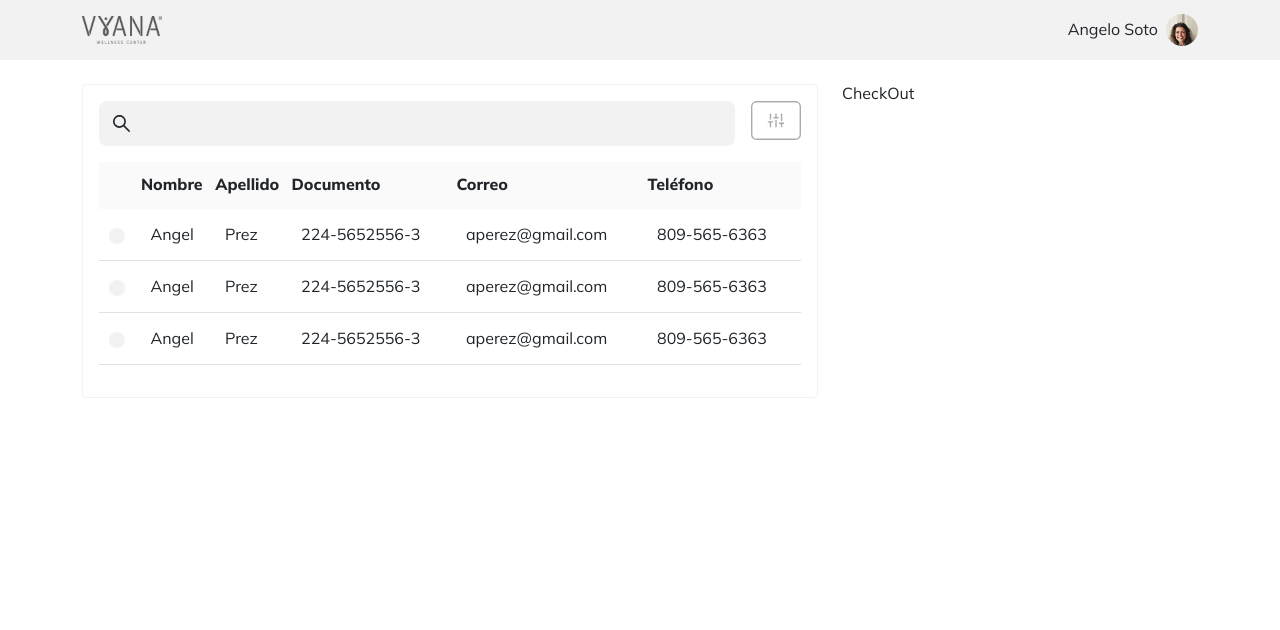
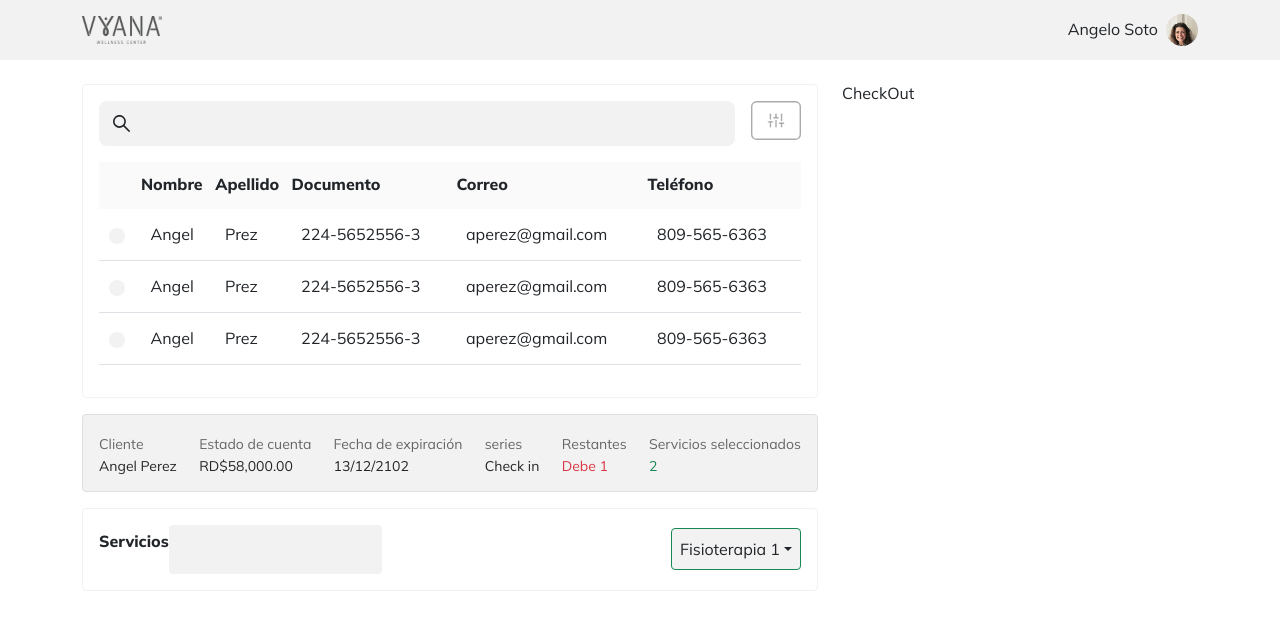
Before and after one commit to Felix-Asante/Vyana-portal, a React (Create React App) app: page / in a window 1280 px wide. Shown: the top 630 px of the page. Built offline with nearby package versions, Linux system fonts and the light colour scheme.

Commit message:
main@service

```diff
--- a/public/index.html
+++ b/public/index.html
@@ -12,6 +12,16 @@
 		<link rel="apple-touch-icon" href="%PUBLIC_URL%/logo.svg" />
 
 		<title>Vyana Portal</title>
+		<script
+			src="https://cdn.jsdelivr.net/npm/@popperjs/core@2.10.2/dist/umd/popper.min.js"
+			integrity="sha384-7+zCNj/IqJ95wo16oMtfsKbZ9ccEh31eOz1HGyDuCQ6wgnyJNSYdrPa03rtR1zdB"
+			crossorigin="anonymous"
+		></script>
+		<script
+			src="https://cdn.jsdelivr.net/npm/bootstrap@5.1.3/dist/js/bootstrap.min.js"
+			integrity="sha384-QJHtvGhmr9XOIpI6YVutG+2QOK9T+ZnN4kzFN1RtK3zEFEIsxhlmWl5/YESvpZ13"
+			crossorigin="anonymous"
+		></script>
 	</head>
 	<body>
 		<noscript>You need to enable JavaScript to run this app.</noscript>
--- a/src/index.js
+++ b/src/index.js
@@ -3,6 +3,8 @@ import ReactDOM from "react-dom";
 import App from "./App";
 import "antd/dist/antd.css";
 import "bootstrap/dist/css/bootstrap.min.css";
+// import "bootstrap/dist/js/bootstrap.min.js";
+
 import "./sass/main.scss";
 
 ReactDOM.render(
--- a/src/modules/main/Index.js
+++ b/src/modules/main/Index.js
@@ -1,10 +1,42 @@
 import React from "react";
+import Service from "./Service";
 import UserSearch from "./UserSearch";
 
 export default function Index() {
 	return (
 		<div>
 			<UserSearch />
+			{/* ORDER INFO */}
+			<div className="bg_light order-info p-3 my-3">
+				<div className="d-flex justify-content-between">
+					<div className="client">
+						<p className="title">Cliente</p>
+						<h6>Angel Perez</h6>
+					</div>
+					<div className="total">
+						<p className="title">Estado de cuenta</p>
+						<h6>RD$58,000.00</h6>
+					</div>
+					<div className="expiry-date">
+						<p className="title">Fecha de expiración</p>
+						<h6>13/12/2102</h6>
+					</div>
+					<div className="series">
+						<p className="title">series</p>
+						<h6>Check in</h6>
+					</div>
+					<div>
+						<p className="title">Restantes</p>
+						<h6 className="text-danger">Debe 1</h6>
+					</div>
+					<div className="selected-service">
+						<p className="title">Servicios seleccionados</p>
+						<h6 className="text-success">2</h6>
+					</div>
+				</div>
+			</div>
+			{/* SERVICES */}
+			<Service />
 		</div>
 	);
 }
--- /dev/null
+++ b/src/modules/main/Service.js
@@ -0,0 +1,55 @@
+import React, { useState } from "react";
+
+export default function Service() {
+	const [selectedOption, setSelectedOption] = useState("Fisioterapia 1");
+	// const [toggleSelect, setToggleSelect] = useState(true);
+	const optionsChangeHandler = (option, e) => {
+		e.preventDefault();
+		setSelectedOption(option);
+	};
+	return (
+		<div className="service p-3 rounded">
+			<div className="filter d-flex justify-content-between align-items-center">
+				<div className="search-input">
+					<div className="d-flex align-items-center">
+						<p className="fw-bold">Servicios</p>
+						<form>
+							<input type="text" className="bg_light rounded" />
+						</form>
+					</div>
+				</div>
+				<div class="dropdown">
+					<button
+						class="btn bg_light dropdown-toggle p-2 border-success"
+						type="button"
+						id="dropdownMenuButton2"
+						data-bs-toggle="dropdown"
+						aria-expanded="false"
+					>
+						{selectedOption}
+					</button>
+					<ul
+						class="dropdown-menu bg_light"
+						aria-labelledby="dropdownMenuButton2"
+					>
+						<li onClick={() => optionsChangeHandler("Fisioterapia 2")}>
+							<a class="dropdown-item" href="#">
+								Fisioterapia 2
+							</a>
+						</li>
+						<li onClick={() => optionsChangeHandler("Fisioterapia 3")}>
+							<a class="dropdown-item" href="#">
+								Fisioterapia 3
+							</a>
+						</li>
+						<li onClick={() => optionsChangeHandler("Fisioterapia 4")}>
+							<a class="dropdown-item" href="#">
+								Fisioterapia 4
+							</a>
+						</li>
+					</ul>
+				</div>
+			</div>
+		</div>
+	);
+}
--- a/src/modules/main/UserSearch.js
+++ b/src/modules/main/UserSearch.js
@@ -29,7 +29,7 @@ export default function UserSearch() {
 	const [filter, setFilter] = useState(false);
 	const [query, setQuery] = useState("");
 	return (
-		<div className=" border_light rounded p-3 main-area">
+		<div className=" border_light rounded p-3 search">
 			{/*  SEARCH FIELD */}
 			<div className="d-flex align-items-start ">
 				<div className="search-form me-3">
--- a/src/sass/_global.scss
+++ b/src/sass/_global.scss
@@ -18,10 +18,21 @@ input {
 	padding: 15px;
 	border-radius: 0.5rem;
 }
+select {
+	border: 0;
+	outline: none;
+	padding: 8px;
+	border-radius: 8px;
+}
+.border-success {
+	border: 1px solid $success;
+}
 // !background class
 .bg_light {
-	background-color: $light;
+	background-color: $light !important;
+	border-color: $light;
 }
+
 // * border class
 .border_light {
 	border: 1px solid $light;
--- a/src/sass/components/_mainarea.scss
+++ b/src/sass/components/_mainarea.scss
@@ -1,4 +1,4 @@
-.main-area {
+.search {
 	position: relative;
 	.search-form {
 		flex: 2;
@@ -54,3 +54,21 @@
 		}
 	}
 }
+// ORDER DETAILS
+.order-info {
+	border: 1px solid #dddfe5;
+	border-radius: 4px;
+	h6,
+	p {
+		margin: 5px 0 0 0;
+		font-size: 14px;
+	}
+	.title {
+		color: #666666;
+	}
+}
+
+// service
+.service {
+	border: 1px solid $light;
+}
```
